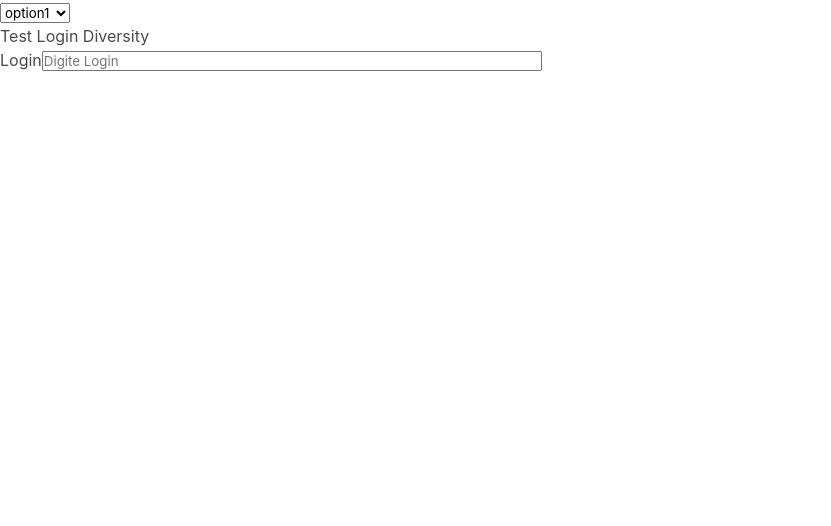
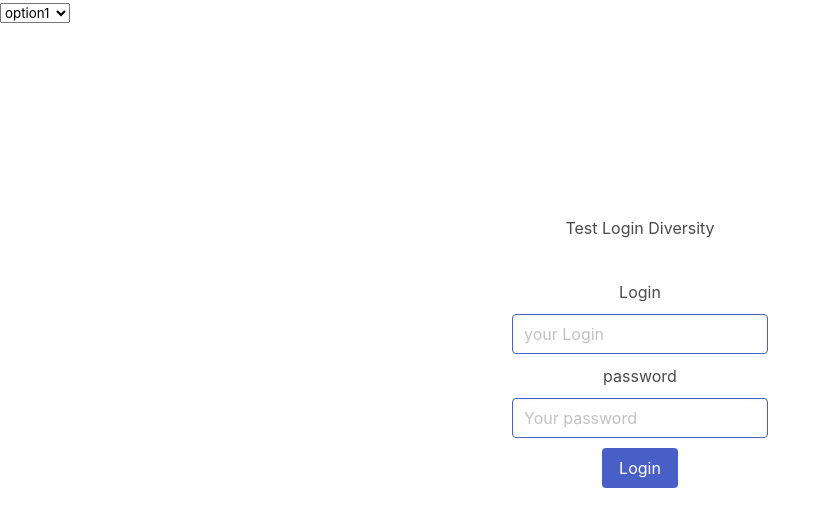
Before and after one commit to SoulPlayerZ/theme-diversity, a React (Create React App) app: page / in a window 1280 px wide. Shown: the top 526 px of the page, without its empty margins (0-831 px from the left). Built offline with nearby package versions, Linux system fonts and the light colour scheme.

Commit message:
refactor: Apply css on the form with bulma

```diff
--- a/src/components/Login.jsx
+++ b/src/components/Login.jsx
@@ -5,11 +5,15 @@ function Login () {
   return (
     <form>
       <h2>Test Login Diversity </h2>
-      <label for="login">Login
-        <input type="text" name="login" placeholder="Digite Login" ></input>
+      <label htmlFor="login">Login
+        <input type="text" class="input is-link" id="login" placeholder="your Login" />
       </label>
+      <label htmlFor="password">password
+        <input type="text" class="input is-link" id="password" placeholder="Your password" />
+      </label>
+      <button class="button is-link">Login</button>
     </form>
-)
+  )
 }
 
 export default Login;
--- a/src/css/login.css
+++ b/src/css/login.css
@@ -1,7 +1,13 @@
 form {
-  margin: 0 auto;
+  text-align: center;
+  margin: 15% auto;
+  width: 20%
+}
+
+h2, label {
+  margin: 40px auto;
 }
 
 input {
-  width: 500px;
+  margin: 10px auto;
 }
```
